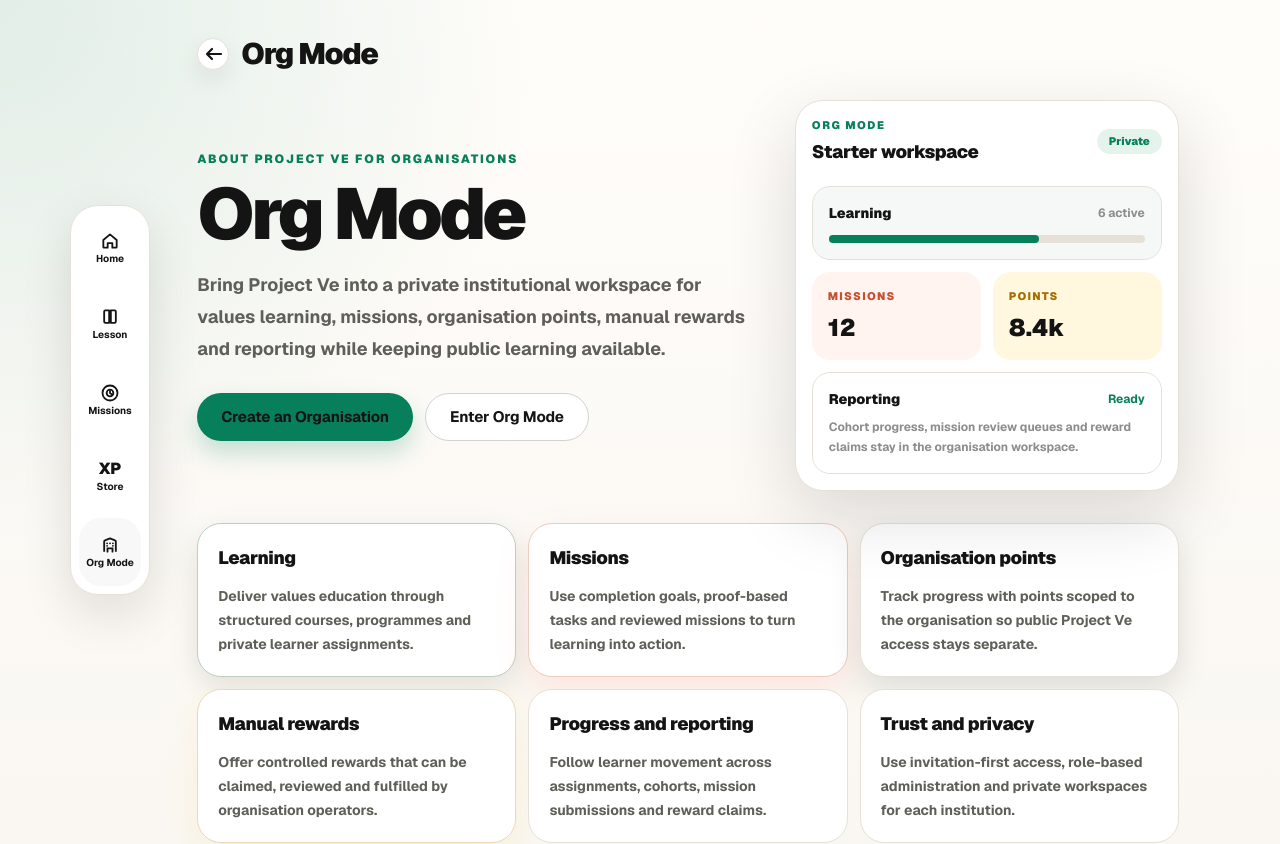
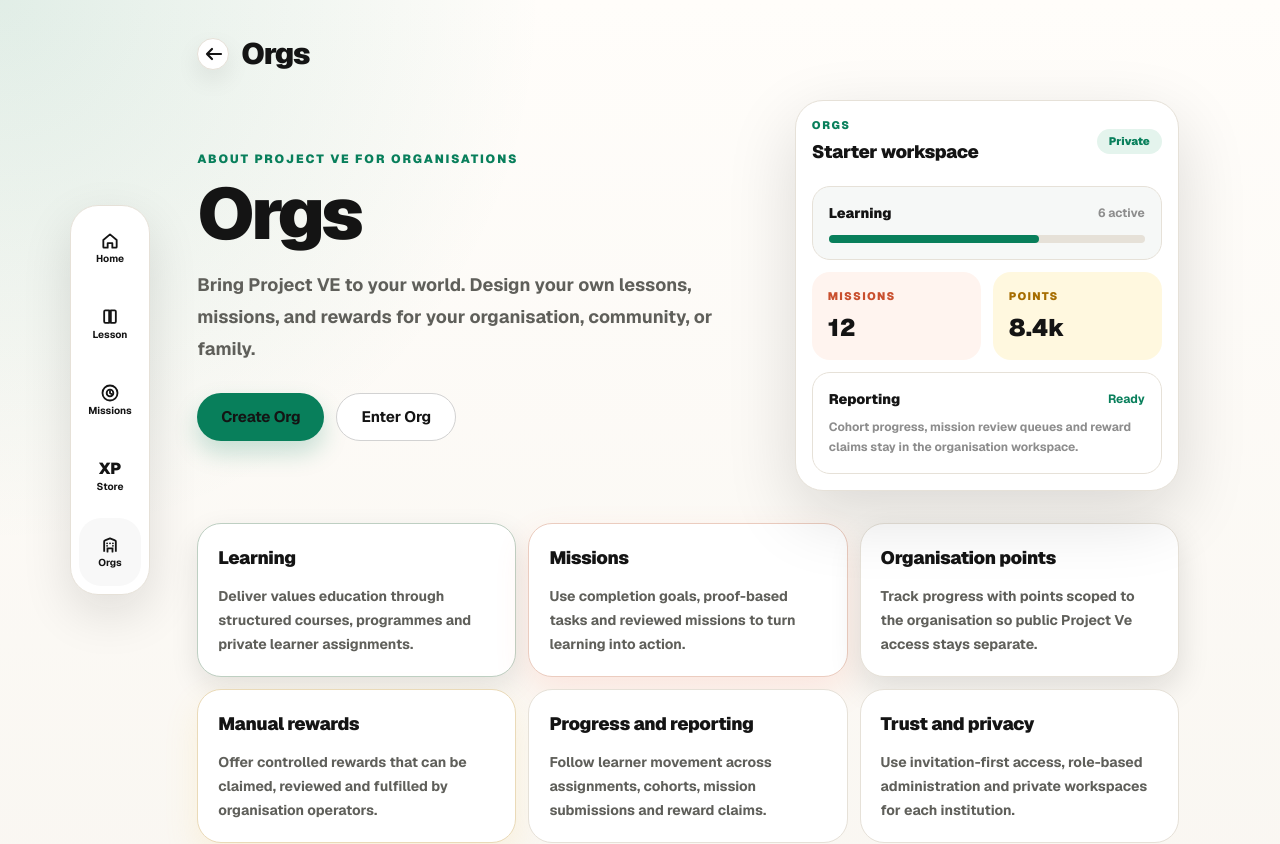
Before and after one commit to scothinks/project-ve, a Next.js app: page /org in a window 1280 px wide. Shown: the top 844 px of the page. Built offline with nearby package versions, Linux system fonts and the light colour scheme; no server answers.

Commit message:
Update org learner copy

```diff
--- a/app/o/[organizationSlug]/page.tsx
+++ b/app/o/[organizationSlug]/page.tsx
@@ -24,7 +24,7 @@
           </Link>
         </div>
         <SectionHeader
-          eyebrow="Org Mode"
+          eyebrow="Orgs"
           subtitle={`Your active learner workspace is ${organizationName}. This view only shows learning connected to this organisation.`}
         />
 
--- a/app/org/create/page.tsx
+++ b/app/org/create/page.tsx
@@ -44,7 +44,7 @@
             </Link>
           </Card>
         </section>
-        <BottomNav active="Org Mode" />
+        <BottomNav active="Orgs" />
       </main>
     );
   }
@@ -162,7 +162,7 @@
           </aside>
         </div>
       </section>
-      <BottomNav active="Org Mode" />
+      <BottomNav active="Orgs" />
     </main>
   );
 }
--- a/app/org/my/page.tsx
+++ b/app/org/my/page.tsx
@@ -69,7 +69,7 @@
 
           <div>
             <p className="text-xs font-black uppercase tracking-[0.16em] text-[var(--ve-green)]">
-              Org Mode
+              Orgs
             </p>
             <h1 className="mt-2 text-[clamp(2rem,5vw,3.75rem)] font-black leading-none tracking-[-0.05em] text-[var(--foreground)]">
               My Orgs
@@ -233,7 +233,7 @@
           ) : null}
 
           <div className="rounded-[18px] border border-[var(--ve-line-soft)] bg-[var(--ve-card)] p-4 text-sm font-semibold leading-6 text-[var(--ve-muted-strong)]">
-            Org Mode is invitation-first. There is no public organisation directory and no organisation code entry.
+            Orgs are invitation-first. There is no public organisation directory and no organisation code entry.
             <Link className="ml-1 font-black text-[var(--ve-green)]" href="/org">
               Learn more
             </Link>
@@ -241,7 +241,7 @@
         </div>
       </section>
 
-      <BottomNav active="Org Mode" />
+      <BottomNav active="Orgs" />
     </main>
   );
 }
--- a/app/org/page.tsx
+++ b/app/org/page.tsx
@@ -7,8 +7,8 @@
 import { getCurrentUserProfile } from "@/lib/supabase-server";
 
 export const metadata: Metadata = {
-  title: "Org Mode | Project Ve",
-  description: "Bring Project Ve learning, missions, points and rewards into a private organisation workspace.",
+  title: "Orgs | Project Ve",
+  description: "Bring Project VE to your world with lessons, missions and rewards for your organisation.",
 };
 
 const capabilityCards = [
@@ -55,13 +55,13 @@
 function OrgModePreview() {
   return (
     <div
-      aria-label="Org Mode workspace preview"
+      aria-label="Orgs workspace preview"
       className="relative overflow-hidden rounded-[28px] border border-[var(--ve-line-soft)] bg-[var(--ve-card)] p-4 shadow-[0_24px_70px_rgba(var(--ve-shadow-rgb),0.14)]"
     >
       <div className="flex items-center justify-between gap-3">
         <div>
           <p className="text-[11px] font-black uppercase tracking-[0.14em] text-[var(--ve-green)]">
-            Org Mode
+            Orgs
           </p>
           <h2 className="mt-1 text-lg font-black tracking-[-0.02em] text-[var(--foreground)]">
             Starter workspace
@@ -119,7 +119,7 @@
 
   return (
     <main className="mobile-shell min-h-screen bg-[var(--ve-shell)]">
-      <AppHeader title="Org Mode" backHref={user ? "/dashboard" : "/"} showMenu={false} />
+      <AppHeader title="Orgs" backHref={user ? "/dashboard" : "/"} showMenu={false} />
 
       <section className="px-5 py-6 lg:px-[clamp(2rem,4vw,4.5rem)]">
         <div className="mx-auto max-w-6xl">
@@ -129,19 +129,18 @@
                 About Project Ve for Organisations
               </p>
               <h1 className="mt-3 max-w-3xl text-[clamp(2.25rem,6vw,4.5rem)] font-black leading-[0.98] tracking-[-0.05em] text-[var(--foreground)]">
-                Org Mode
+                Orgs
               </h1>
               <p className="mt-5 max-w-2xl text-base font-semibold leading-7 text-[var(--ve-muted-strong)] sm:text-lg sm:leading-8">
-                Bring Project Ve into a private institutional workspace for values learning,
-                missions, organisation points, manual rewards and reporting while keeping public
-                learning available.
+                Bring Project VE to your world. Design your own lessons, missions, and rewards for
+                your organisation, community, or family.
               </p>
               <div className="mt-7 flex flex-col gap-3 sm:flex-row">
                 <Button className="h-12 px-6 text-sm font-black" href={createHref}>
-                  Create an Organisation
+                  Create Org
                 </Button>
                 <Button className="h-12 px-6 text-sm font-black" href={enterHref} variant="outline">
-                  Enter Org Mode
+                  Enter Org
                 </Button>
               </div>
             </div>
@@ -212,7 +211,7 @@
         </div>
       </section>
 
-      <BottomNav active="Org Mode" />
+      <BottomNav active="Orgs" />
     </main>
   );
 }
--- a/components/navigation/BottomNav.tsx
+++ b/components/navigation/BottomNav.tsx
@@ -87,7 +87,7 @@
   },
   {
     href: "/org",
-    label: "Org Mode",
+    label: "Orgs",
     icon: <OrgModeIcon />,
     activeClassName: "bg-[var(--ve-panel-soft)] text-[var(--foreground)]",
   },
```
